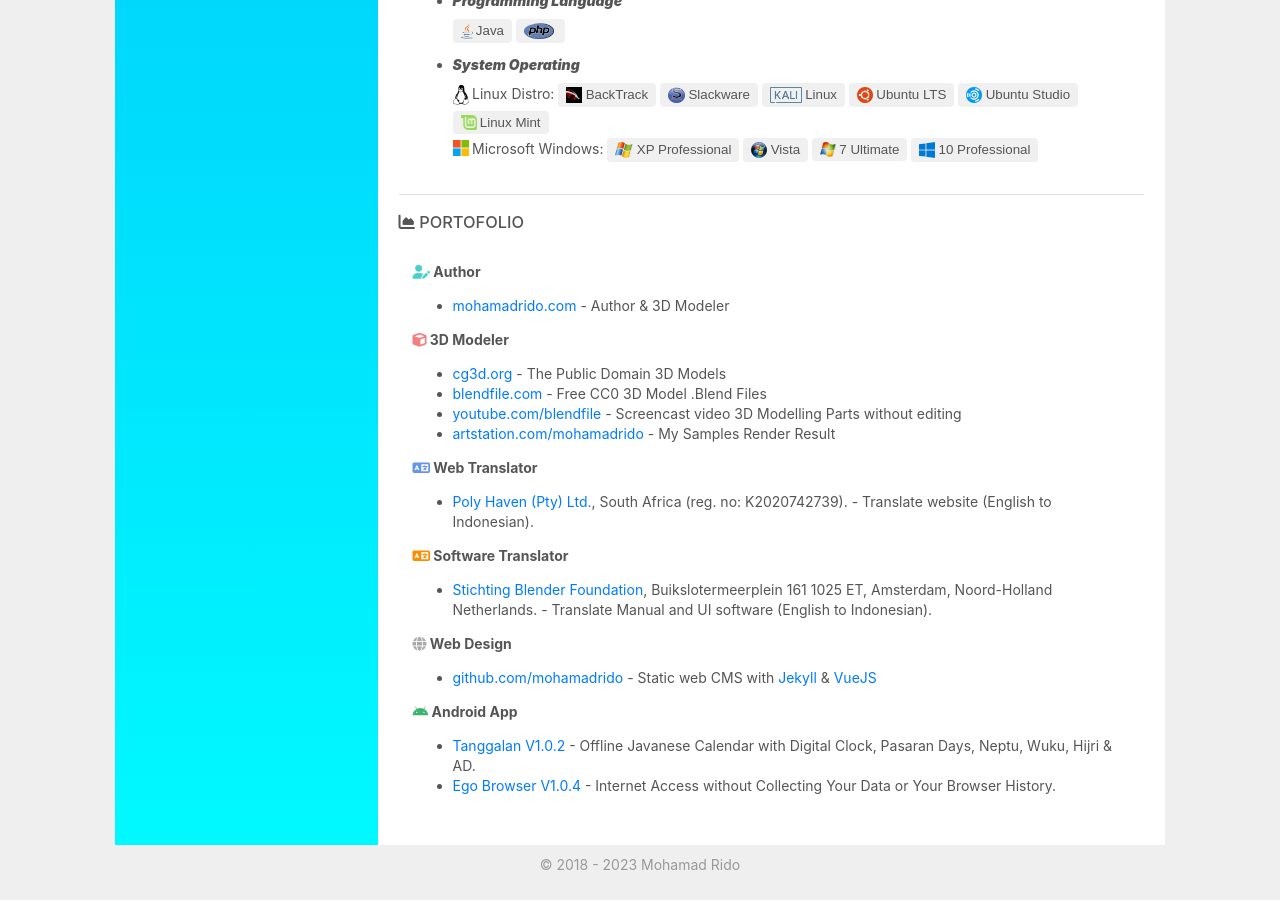
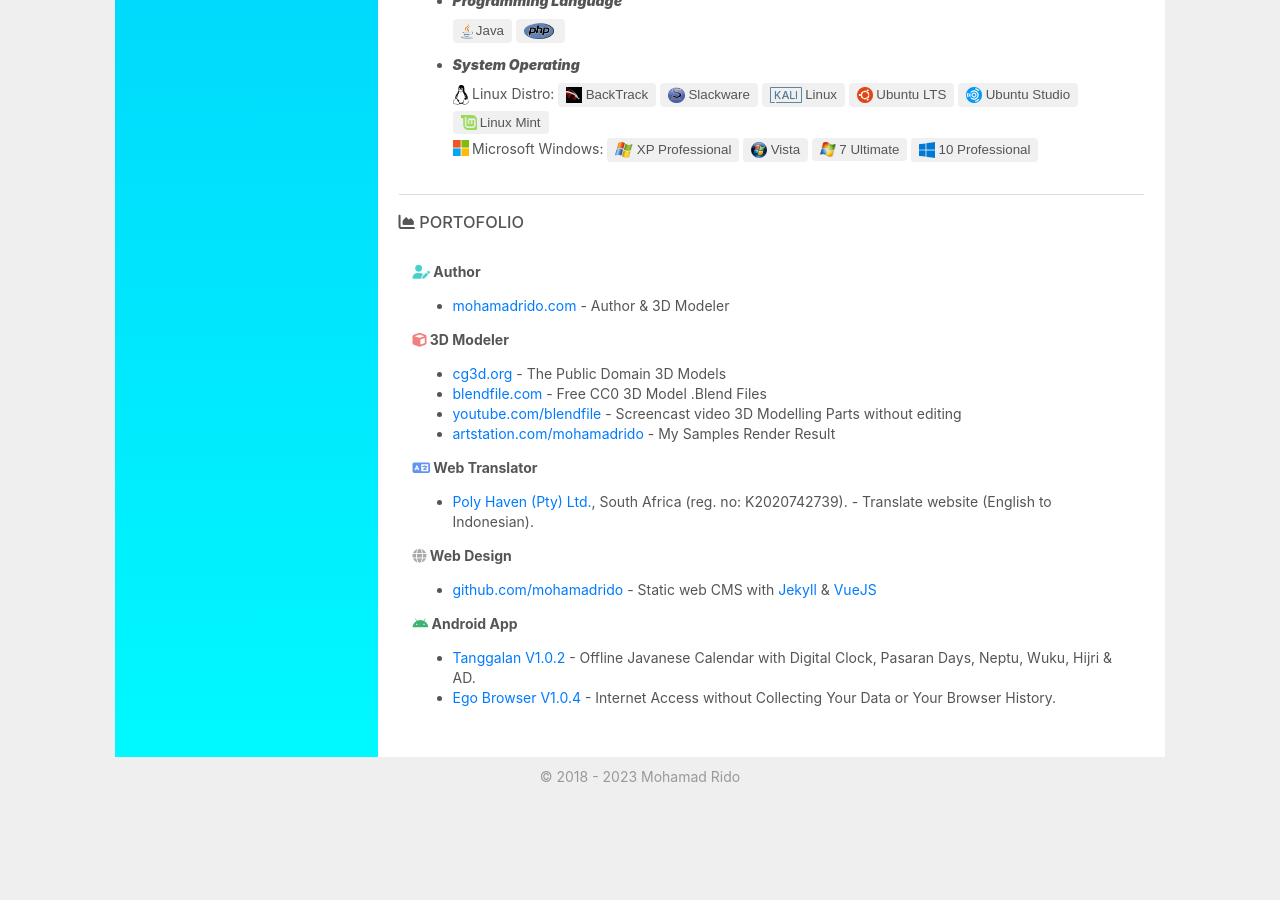
Before and after one commit to j5sacolasembalagens-pixel/xkhujztrbowverbtqv9mmmgnutuqjjakzdfafbwww, a Jekyll site: the page built from index.html, in a window 1280 px wide and 900 px high, scrolled down 2331 px. Built offline with Jekyll 4.4.1, drawn with Linux system fonts in a browser that asks for light colours; nearby versions of some CDN libraries; after the commit the page ends 3143 px from its top, so only the background shows below that.

Commit message:
Update index.html

```diff
--- a/index.html
+++ b/index.html
@@ -186,10 +186,10 @@
       <li><a href="https://polyhaven.com/translate" rel="nofollow">Poly Haven (Pty) Ltd.</a>, South Africa (reg. no: K2020742739). - Translate website (English to Indonesian).</li>
       </ul>
 
-    <b><i class="fa fa-language" style="color:darkorange;"></i> Software Translator</b>
+    <!--b><i class="fa fa-language" style="color:darkorange;"></i> Software Translator</b>
       <ul>
       <li><a href="https://blender.org" rel="nofollow">Stichting Blender Foundation</a>, Buikslotermeerplein 161 1025 ET, Amsterdam, Noord-Holland Netherlands. - Translate Manual and UI software (English to Indonesian).</li>
-      </ul>
+      </ul-->
 
     <b><i class="fa fa-globe" style="color:darkgrey;"></i> Web Design</b>
       <ul>
```
